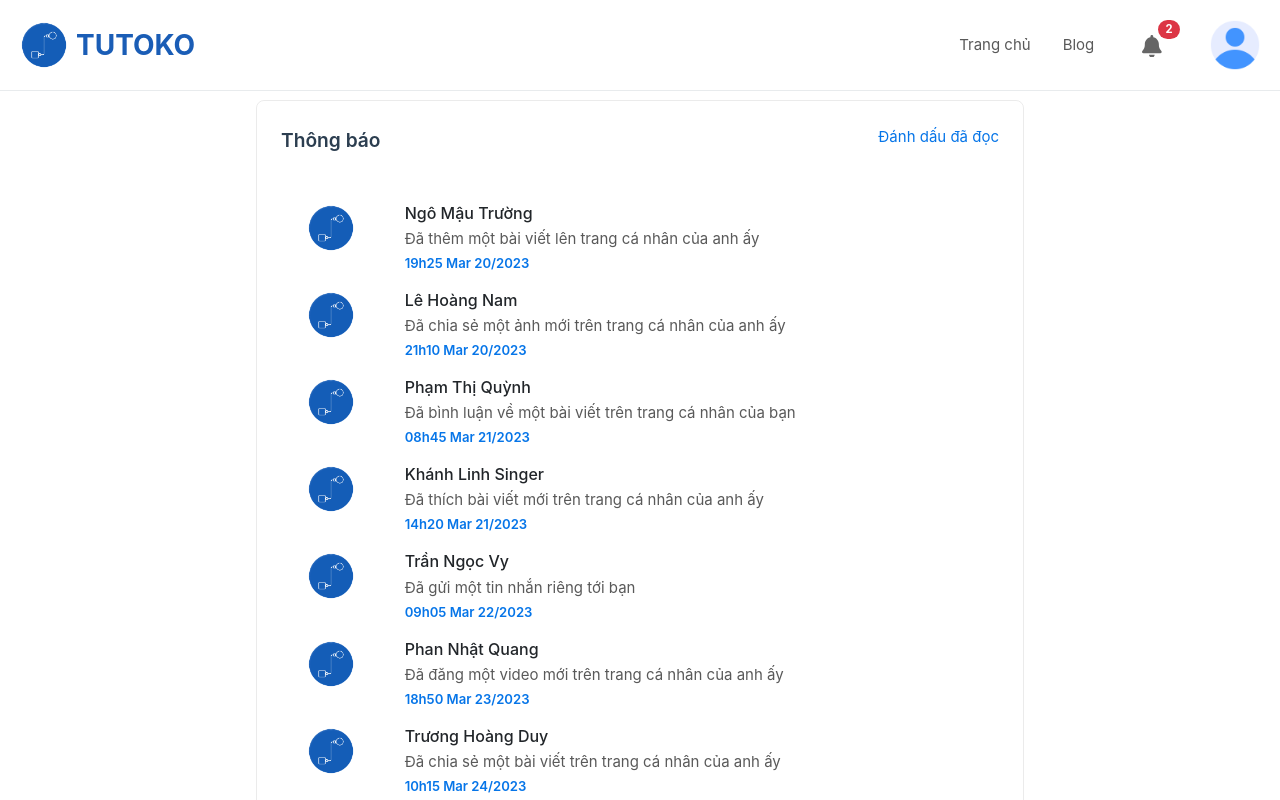
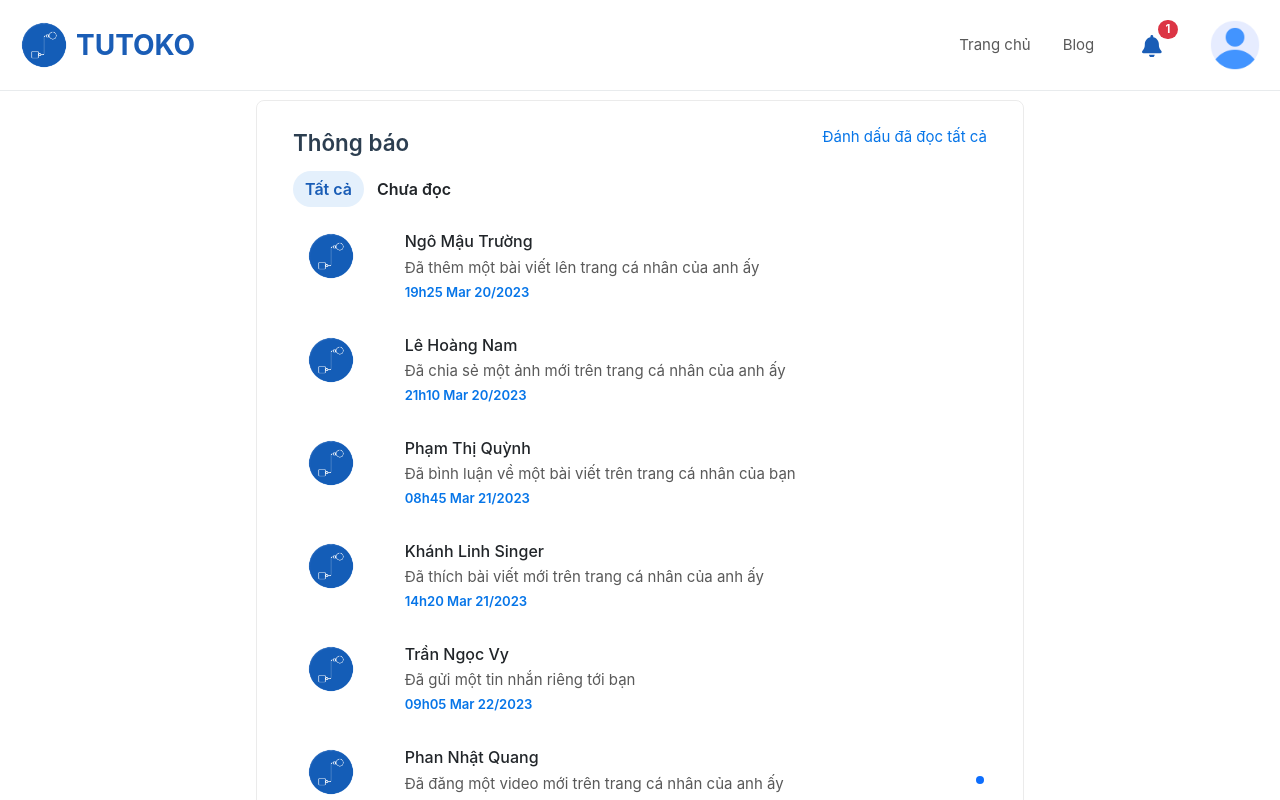
Before and after one commit to NgoMauTruongQB/node-vue-project-tutoko, a Vue app in the folder client/: page /notification in a window 1280 px wide. Shown: the top 800 px of the page. Built offline with nearby package versions, Linux system fonts and the light colour scheme; data requests are answered from the project's data file.

Commit message:
update notification, navbar

```diff
--- a/client/db.json
+++ b/client/db.json
@@ -6,7 +6,7 @@
       "name": "Ngô Mậu Trường",
       "message": "Đã thêm một bài viết lên trang cá nhân của anh ấy",
       "created_at": "19h25 Mar 20/2023",
-            "isRead": false
+      "isRead": true
     },
     {
       "id": 2,
@@ -14,7 +14,7 @@
       "name": "Lê Hoàng Nam",
       "message": "Đã chia sẻ một ảnh mới trên trang cá nhân của anh ấy",
       "created_at": "21h10 Mar 20/2023",
-            "isRead": false
+      "isRead": true
     },
     {
       "id": 3,
@@ -46,7 +46,7 @@
       "name": "Phan Nhật Quang",
       "message": "Đã đăng một video mới trên trang cá nhân của anh ấy",
       "created_at": "18h50 Mar 23/2023",
-            "isRead": true
+      "isRead": false
     },
     {
       "id": 7,
@@ -64,9 +64,5 @@
       "created_at": "16h30 Mar 25/2023",
       "isRead": true
     }
-
-
-
-
   ]
 }
--- a/client/src/App.vue
+++ b/client/src/App.vue
@@ -10,8 +10,8 @@
 
 <script>
 import { RouterLink, RouterView } from 'vue-router'
-import SiteNavBar from './components/SiteNavbar.vue'
-import SiteFooter from './components/SiteFooter.vue'
+import SiteNavBar from './components/partials/SiteNavbar.vue'
+import SiteFooter from './components/partials/SiteFooter.vue'
 
 export default {
     name: 'App',
--- a/client/src/assets/base.css
+++ b/client/src/assets/base.css
@@ -42,7 +42,7 @@
     --color-blue-dark: #1A5DB6;
     --color-blue-darkest: #203856;
     --color-gray-dark: #666;
-    --color-gray-light: #D1D3D4;
+    --color-gray-light: rgba(0, 0, 0, 0.04);
     --color-blue-light: #e4f0fc;
     --color-white: #fff;
     --color-black: #000000A6;
--- a/client/src/components/home/SiteSlider.vue
+++ b/client/src/components/home/SiteSlider.vue
@@ -8,7 +8,7 @@
         :autoplay="{ delay: 5000 }"
     >
         <SwiperSlide class="slide" v-for="index in 5" :key="index">
-            <img :src="`public/img/slide/slider${index}.png`" />
+            <img :src="`img/slide/slider${index}.png`" />
         </SwiperSlide>
     </Swiper>
 </template>
--- a/client/src/components/notification/NotificationItem.vue
+++ b/client/src/components/notification/NotificationItem.vue
@@ -1,14 +1,25 @@
 <template>
-    <div class="container d-flex justify-content-center">
-        <div class="card mb-2">
-            <div class="media row">
-                <div class="col-2 text-center">
+    <div
+        class="container d-flex justify-content-center"
+        @click="readNotificationItem"
+    >
+        <div class="card mb-2 py-2">
+            <div class="media d-inline-flex row">
+                <div class="col-md-2 col-2 text-center">
                     <img src="public/img/logo/logo.png">
                 </div>
-                <div class="media-body col-10">
+                <div class="media-body col-md-9 col-8">
                     <h6 class="mt-2 mb-1">{{ notificationProps.name }}</h6>
                     <p class="text mb-0">{{ notificationProps.message }}</p>
                     <small class="text date">{{ notificationProps.created_at }}</small>
+                </div>
+                <div class="col-md-1 col-1 d-flex align-items-center justify-content-center">
+                    <span
+                        v-if="notificationProps.isRead === false"
+                        class="badge rounded-pill bg-primary p-1"
+                    >
+                        <span class="hideen"></span>
+                    </span>
                 </div>
             </div>
         </div>
@@ -18,7 +29,17 @@
 <script>
 export default {
     name: 'NotificationItem',
-    props: ['notificationProps']
+    props: ['notificationProps'],
+    setup(props, context) {
+
+        const readNotificationItem = () => {
+            context.emit('item-read', props.notificationProps)
+        }
+
+        return {
+            readNotificationItem
+        }
+    }
 }
 </script>
 
@@ -29,7 +50,7 @@ body {
 }
 
 .card:hover {
-    background-color: var(--color-blue-light);
+    background-color: var(--color-gray-light);
     cursor: pointer;
 }
 
--- a/client/src/components/notification/Notifications.vue
+++ b/client/src/components/notification/Notifications.vue
@@ -1,9 +1,22 @@
 <template>
     <div class="container">
+        <div class="header p-4 pb-0">
+            <p class="title">Thông báo</p>
+            <p class="check" @click="readAllNotifications">Đánh dấu đã đọc tất cả</p>
+        </div>
+        <div class="px-4">
+            <button :class="['btn mb-2', { 'active': filter === 'all' }]" @click="filterNotifications('all')">
+                Tất cả
+            </button>
+            <button :class="['btn mb-2', { 'active': filter === 'unread' }]" @click="filterNotifications('unread')">
+                Chưa đọc
+            </button>
+        </div>
         <NotificationItem
             v-for="notification in notifications"
             :key="notification.id"
             :notificationProps="notification"
+            @item-read="notificationRead"
         />
     </div>
 </template>
@@ -46,14 +59,103 @@ export default {
         }
         handleUnReadNotificationCount()
 
+        // Handle notification read
+        const notificationRead = async (notification) => {
+            try {
+                const res = await axios.patch(`http://localhost:3000/notifications/${notification.id}`, { isRead: true })
+                if (res.status >= 200 && res.status < 300) {
+                    notifications.value = notifications.value.map(existingNotification => {
+                        if (existingNotification.id === notification.id) {
+                            return { ...existingNotification, isRead: true }
+                        }
+                        return existingNotification
+                    })
+                } else {
+                    console.log(`Error: Notification read failed.`)
+                }
+            } catch (error) {
+                console.log(error)
+            }
+        }
+
+        // Handle read all notification
+        const readAllNotifications = async () => {
+            try {
+                const res = await axios.patch('http://localhost:3000/notifications', { isRead: true })
+                if (res.status >= 200 && res.status < 300) {
+                    notifications.value = notifications.value.map(existingNotification => {
+                        if (existingNotification.id) {
+                            return { ...existingNotification, isRead: true }
+                        }
+                        return existingNotification
+                    })
+                } else {
+                    console.log(`Error: All Notification read failed.`)
+                }
+            } catch (error) {
+                console.log(error)
+            }
+        }
+
+        const filter = ref('all')
+        const filterNotifications = (filterType) => {
+            filter.value = filterType
+            try {
+                if (filter.value === 'unread') {
+                    notifications.value = notifications.value.filter(item => item.isRead === false)
+                } else {
+                    getAllNotifications()
+                }
+            } catch (error) {
+                console.log(error)
+            }
+        }
+
         return {
             notifications,
             unreadNotificationCount,
+            notificationRead,
+            readAllNotifications,
+            filterNotifications,
+            filter
         }
     }
 }
 </script>
 
-<style>
+<style scoped>
+
+p {
+    margin-bottom: 0.6rem;
+}
+.header {
+    display: flex;
+    justify-content: space-between;
+}
+
+.header .title {
+    font-weight: 600;
+    font-size: 1.4rem;
+}
+
+.header .check {
+    color: var(--color-blue);
+    cursor: pointer;
+}
+
+.btn:hover {
+    background-color: var(--color-gray-light);
+}
+
+.btn {
+    border-radius: 10rem;
+    font-weight: 600;
+}
+
+.active {
+    border:none;
+    background-color: var(--color-blue-light);
+    color: var(--color-blue-dark);
+}
 
 </style>
--- a/client/src/components/SiteFooter.vue
+++ b/client/src/components/partials/SiteFooter.vue
@@ -6,7 +6,7 @@
                     <div class="row">
                         <div class="col-md-3 col-lg-3 col-xl-3 mx-auto mt-3">
                             <div class="d-flex align-items-center mb-3">
-                                <img class="logo mx-auto" src="/public/img/logo/logo&brand.png" alt="Tutoko Logo">
+                                <img class="logo mx-auto" src="img/logo/logo&brand.png" alt="Tutoko Logo">
                             </div>
                             <p class="text-center">
                                 Choose us - Choose success
--- a/client/src/components/SiteNavbar.vue
+++ b/client/src/components/partials/SiteNavbar.vue
@@ -4,7 +4,7 @@
 
             <!-- logo & brand name -->
             <a class="navbar-brand d-flex" href="#">
-                <img src="public/img/logo/logo.png" alt="Logo" width="64" class="d-inline-block align-text-top">
+                <img src="img/logo/logo.png" alt="Logo" width="64" class="d-inline-block align-text-top">
                 <h3 class="brand p-0 mb-0">Tutoko</h3>
             </a>
 
@@ -26,42 +26,35 @@
                         <path d="M342.6 150.6c12.5-12.5 12.5-32.8 0-45.3s-32.8-12.5-45.3 0L192 210.7 86.6 105.4c-12.5-12.5-32.8-12.5-45.3 0s-12.5 32.8 0 45.3L146.7 256 41.4 361.4c-12.5 12.5-12.5 32.8 0 45.3s32.8 12.5 45.3 0L192 301.3 297.4 406.6c12.5 12.5 32.8 12.5 45.3 0s12.5-32.8 0-45.3L237.3 256 342.6 150.6z"/></svg>
                     </a>
                     <ul class="navbar-nav ms-auto mb-2 mb-lg-0">
-                        <li class="nav-item nav-right ">
-                            <router-link to="/" class="nav-link nav-title"> Trang chủ </router-link>
+                        <li class="nav-item nav-right" @click="handleHide">
+                            <router-link to="/" class="nav-link nav-title" :class="{ active: isActive('/') }">
+                                Trang chủ
+                            </router-link>
                         </li>
                         <hr class="dropdown-divider mx-2">
 
-                        <li class="nav-item nav-right">
-                            <router-link to="/" class="nav-link nav-title"> Blog </router-link>
+                        <li class="nav-item nav-right" @click="handleHide">
+                            <router-link to="/" class="nav-link nav-title" :class="{ active: isActive('/blog') }"> Blog </router-link>
                         </li>
                         <hr class="dropdown-divider mx-2">
 
                         <!-- Notification -->
-                        <li class="nav-item nav-right dropdown notification">
-                            <a v-if="isNavCollapse" class="nav-link  ">
-                                <router-link to="/about" class="nav-link nav-title"> Thông báo </router-link>
+                        <li class="nav-item nav-right dropdown notification" @click="handleHide">
+                            <a v-if="isNavCollapse" class="nav-link">
+                                <router-link to="/notification" class="nav-link " :class="{ active: isActive('/notification') }">
+                                    Thông báo
+                                </router-link>
                             </a>
                             <a v-else class="nav-link nav-title" href="#" role="button" data-bs-toggle="dropdown" aria-expanded="false">
-                                <i class="icon-notification ">
+                                <i class="icon-notification" :class="{ active: isActive('/notification') }">
                                     <svg xmlns="http://www.w3.org/2000/svg" height="1.5em" class="bell" viewBox="0 0 448 512">
                                     <path d="M224 0c-17.7 0-32 14.3-32 32V51.2C119 66 64 130.6 64 208v18.8c0 47-17.3 92.4-48.5 127.6l-7.4 8.3c-8.4 9.4-10.4 22.9-5.3 34.4S19.4 416 32 416H416c12.6 0 24-7.4 29.2-18.9s3.1-25-5.3-34.4l-7.4-8.3C401.3 319.2 384 273.9 384 226.8V208c0-77.4-55-142-128-156.8V32c0-17.7-14.3-32-32-32zm45.3 493.3c12-12 18.7-28.3 18.7-45.3H224 160c0 17 6.7 33.3 18.7 45.3s28.3 18.7 45.3 18.7s33.3-6.7 45.3-18.7z"/></svg>
                                 </i>
                                 <span class="badge rounded-pill badge-notification bg-danger">
-
                                     {{ unreadCount }}
                                 </span>
                             </a>
-                            <ul class="dropdown-menu dropdown-menu-lg-end slide-bottom ">
-                                <li>
-                                    <a class="dropdown-item" href="#">
-                                        <div class="header">
-                                            <p class="title">Thông báo</p>
-                                            <p class="check">Đánh dấu đã đọc</p>
-                                        </div>
-                                    </a>
-                                </li>
-                                <li><hr class="dropdown-divider m-2"></li>
-
+                            <ul @click.stop class="dropdown-menu dropdown-menu-lg-end slide-bottom ">
                                 <div class="overflow-y-auto" style="max-height: 60vh;">
                                     <Notifications
                                         @unread-notification-count="unreadNotificationCount"
@@ -84,7 +77,7 @@
                         <li class="nav-item dropdown">
                             <a class="nav-link " href="#" role="button" data-bs-toggle="dropdown">
                                 <img
-                                    src="public/img/avatar/avatar_default.png"
+                                    src="img/avatar/avatar_default.png"
                                     height="50"
                                     alt="Tutoko Logo"
                                     :class="['col p-0 logo', isNavCollapse ? 'hide' : '']"
@@ -100,42 +93,42 @@
                                 </a></li>
                                 <li><hr class="dropdown-divider m-2"></li>
 
-                                <li>
-                                    <router-link to="/about" class="dropdown-item item-selection py-2">
+                                <li @click="handleHide">
+                                    <router-link to="/" class="dropdown-item item-selection py-2" :class="{ active: isActive('') }">
                                         <IconArrow />
                                         Trang cá nhân
                                     </router-link>
                                 </li>
                                 <li><hr class="dropdown-divider m-2"></li>
 
-                                <li>
-                                    <router-link to="/" class="dropdown-item item-selection py-2">
+                                <li @click="handleHide">
+                                    <router-link to="/" class="dropdown-item item-selection py-2" :class="{ active: isActive('') }">
                                         <IconArrow />
                                         Thẻ ghi nhớ
                                     </router-link>
                                 </li>
-                                <li>
-                                    <router-link to="/" class="dropdown-item item-selection py-2">
+                                <li @click="handleHide">
+                                    <router-link to="/" class="dropdown-item item-selection py-2" :class="{ active: isActive('') }">
                                         <IconArrow />
                                         Ghi chú của tôi
                                     </router-link>
                                 </li>
-                                <li>
-                                    <router-link to="/" class="dropdown-item item-selection py-2">
+                                <li @click="handleHide">
+                                    <router-link to="/" class="dropdown-item item-selection py-2" :class="{ active: isActive('') }">
                                         <IconArrow />
                                         Bài viết đã lưu
                                     </router-link>
                                 </li>
                                 <li><hr class="dropdown-divider m-2"></li>
 
-                                <li>
-                                    <router-link to="/" class="dropdown-item item-selection py-2">
+                                <li @click="handleHide">
+                                    <router-link to="/" class="dropdown-item item-selection py-2" :class="{ active: isActive('') }">
                                         <IconArrow />
                                         Cài đặt
                                     </router-link>
                                 </li>
-                                <li>
-                                    <router-link to="/" class="dropdown-item item-selection py-2">
+                                <li @click="handleHide">
+                                    <router-link to="/" class="dropdown-item item-selection py-2" :class="{ active: isActive('') }">
                                         <IconArrow />
                                         Đăng xuất
                                     </router-link>
@@ -151,8 +144,9 @@
 
 <script>
 import { ref, onMounted, onUnmounted } from 'vue'
-import IconArrow from './icon/IconArrow.vue'
-import Notifications from './notification/Notifications.vue'
+import IconArrow from '../icon/IconArrow.vue'
+import Notifications from '../notification/Notifications.vue'
+import { useRoute } from 'vue-router'
 
 export default {
     name: 'SiteNavbar',
@@ -161,10 +155,19 @@ export default {
         Notifications
     },
     setup() {
+        const route = useRoute()
+        const isActive = (routePath) => {
+            return route.path === routePath
+        }
+
         // Handle reponsive navbar
         let isNavCollapse = ref(false)
         const handleShowHide = () => {
             isNavCollapse.value = !isNavCollapse.value
+        }
+
+        const handleHide = () => {
+            isNavCollapse.value = false
         }
 
         const handleResize = () => {
@@ -191,7 +194,9 @@ export default {
             handleShowHide,
             handleResize,
             unreadCount,
-            unreadNotificationCount
+            unreadNotificationCount,
+            isActive,
+            handleHide
         }
     },
 }
@@ -240,34 +245,15 @@ li {
     color: var(--color-blue-dark);
 }
 
+.active .dropdown-item {
+    font-weight: 600;
+}
+
 .navbar .notification ul {
     width: 30rem;
 }
 
-.navbar .notification .header {
-    display: flex;
-    justify-content: space-between;
-}
-
-.notification .header p {
-    margin: 0;
-    color: var(--color-blue-dark);
-}
-
-.notification .header .title {
-    font-weight: 600;
-}
-
-.notification .header .check {
-    padding: 0 1rem;
-}
-
-.notification .header .check:hover {
-    background-color: var(--color-white);
-    border-radius: 1rem;
-}
-
-.navbar .bell:hover  {
+.navbar .active .bell  {
     fill: var(--color-blue-dark);
 }
 
--- a/client/src/router/index.js
+++ b/client/src/router/index.js
@@ -10,14 +10,9 @@ const router = createRouter({
             component: HomeView,
         },
         {
-            path: '/about',
-            name: 'about',
-            component: () => import('../views/AboutView.vue'),
-        },
-        {
             path: '/notification',
             name: 'notification',
-            component: () => import('../views/NotificationView.vue'),
+            component: () => import('../views/user/notifications/NotificationView.vue'),
         }
     ],
 })
--- a/client/src/views/AboutView.vue
+++ /dev/null
@@ -1,9 +0,0 @@
-<template>
-  <div class="about">
-    <h1>This is an about page</h1>
-  </div>
-</template>
-
-<style>
-
-</style>
--- a/client/src/views/NotificationView.vue
+++ b/client/src/views/user/notifications/NotificationView.vue
@@ -1,17 +1,13 @@
 <template>
    <div class="notification-page pb-2">
         <div class="main">
-            <div class="header p-4">
-                <p class="title">Thông báo</p>
-                <p class="check">Đánh dấu đã đọc</p>
-            </div>
             <Notifications />
         </div>
    </div>
 </template>
 
 <script>
-import Notifications from '../components/notification/Notifications.vue'
+import Notifications from '../../../components/notification/Notifications.vue'
 
 export default {
     name: 'NotificationView',
@@ -36,21 +32,6 @@ export default {
     border-radius: 0.5rem;
 }
 
-.main .header {
-    display: flex;
-    justify-content: space-between;
-}
-
-.header .title {
-    font-weight: 600;
-    font-size: 1.2rem;
-}
-
-.header .check {
-    color: var(--color-blue);
-    cursor: pointer;
-}
-
 @media (min-width: 740px) and (max-width: 1024px) {
     .main {
         width: 70%;
```
Also changed, not shown: client/src/stores/counter.js (deleted, +0 -12 lines). Lines whose indentation alone changed are shown as unchanged.
